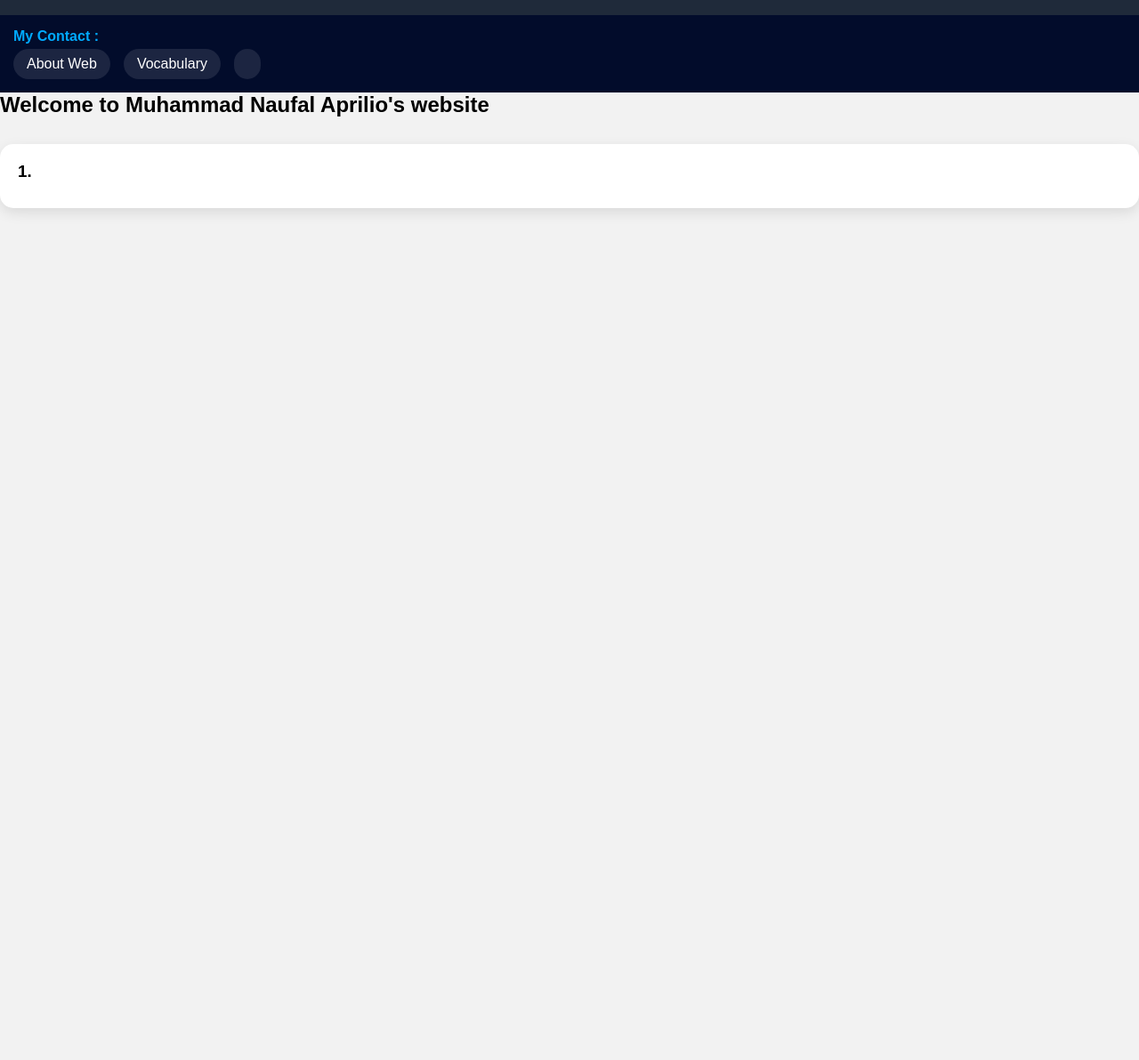
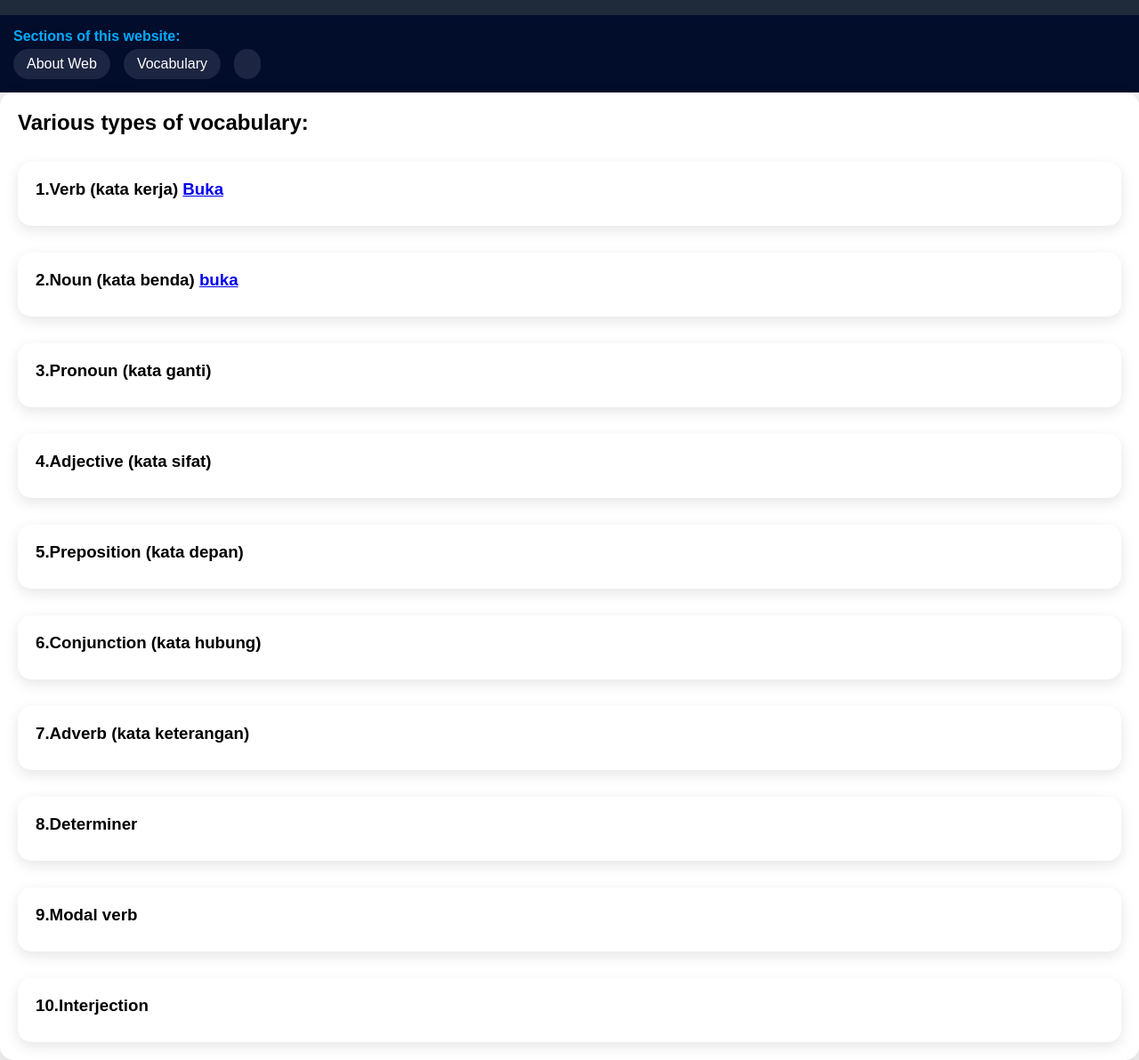
Before and after one commit to muhammadnaufalaprilio100-crypto/Learn-English, a plain HTML site: page kosakata.html in a window 1280 px wide. Shown: the part 88-1280 px from the top of the page at 89% size. Before the commit the page ends 800 px from the top, so only its background shows below. Drawn offline with Linux system fonts and the light colour scheme.

Commit message:
Add files via upload

```diff
--- a/kosakata.html
+++ b/kosakata.html
@@ -18,27 +18,77 @@
 </header>
 
 <div class="contact-bar">
-  <span class="label">My Contact :</span>
+  <span class="label">Sections of this website:</span>
    <div class="contact-list">
 
-  <a href="web.html">About Web</a>
+  <a href="index.html">About Web</a>
   <a href="kosakata.html">Vocabulary</a>
   <a href=""></a>
 </div>
 </div>
 <div class="content">
+   <div class="card">
   <p></p>
-  <h2>Welcome to Muhammad Naufal Aprilio's website</h2>
+  <h2>Various types of vocabulary:</h2>
   <p></p>
-  </div>
-  <div class="container">
+
+         <div class="container">
     </div>
     <div class="card">
-       <h3> 1.</h3>
+       <h3> 1.Verb (kata kerja)  <a href="https://docs.google.com/document/d/1J8noNAfUxYLWWEM5PyQ9UwyTp8k_OnoN/edit?usp=drivesdk&ouid=100853041304321697290&rtpof=true&sd=true" target="_blank">
+  Buka
+</a>
+    </div>
+           <div class="container">
+    </div>
+    <div class="card">
+       <h3> 2.Noun (kata benda)  <a href="https://docs.google.com/spreadsheets/d/1ND3miiP4ZjhRMuhiF_rfJ-81Vqzo5TA4/edit?usp=drivesdk&ouid=100853041304321697290&rtpof=true&sd=true">buka</a>
+</h3>
+    </div>
+           <div class="container">
+    </div>
+    <div class="card">
+       <h3> 3.Pronoun (kata ganti)</h3>
+    </div>
+       <div class="container">
+    </div>
+    <div class="card">
+       <h3> 4.Adjective (kata sifat)</h3>
+    </div>
+       <div class="container">
+    </div>
+    <div class="card">
+       <h3> 5.Preposition (kata depan)</h3>
+    </div>
+           <div class="container">
+    </div>
+    <div class="card">
+       <h3> 6.Conjunction (kata hubung)</h3>
+    </div>
+           <div class="container">
+    </div>
+    <div class="card">
+       <h3> 7.Adverb (kata keterangan)</h3>
+    </div>
+           <div class="container">
+    </div>
+    <div class="card">
+       <h3> 8.Determiner</h3>
+    </div>
+           <div class="container">
+    </div>
+    <div class="card">
+       <h3> 9.Modal verb</h3>
+    </div>
+           <div class="container">
+    </div>
+    <div class="card">
+       <h3> 10.Interjection</h3>
+    </div>
        <!-- SIDEBAR -->
 <div class="sidebar" id="sidebar">
 
-  <a href="index.html">Home</a>
+
   <a href="about.html">About</a>
   <a href="project.html">Project</a>
   <a href="contact.html">Contact</a>
```
